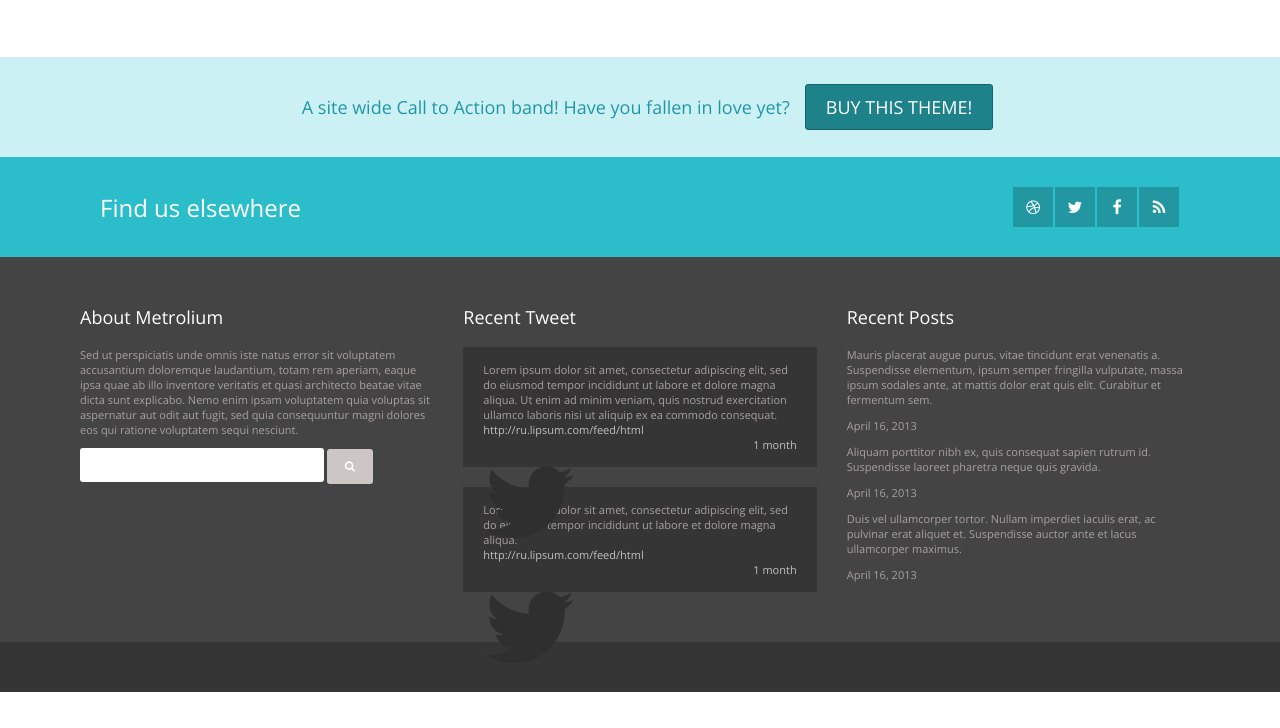
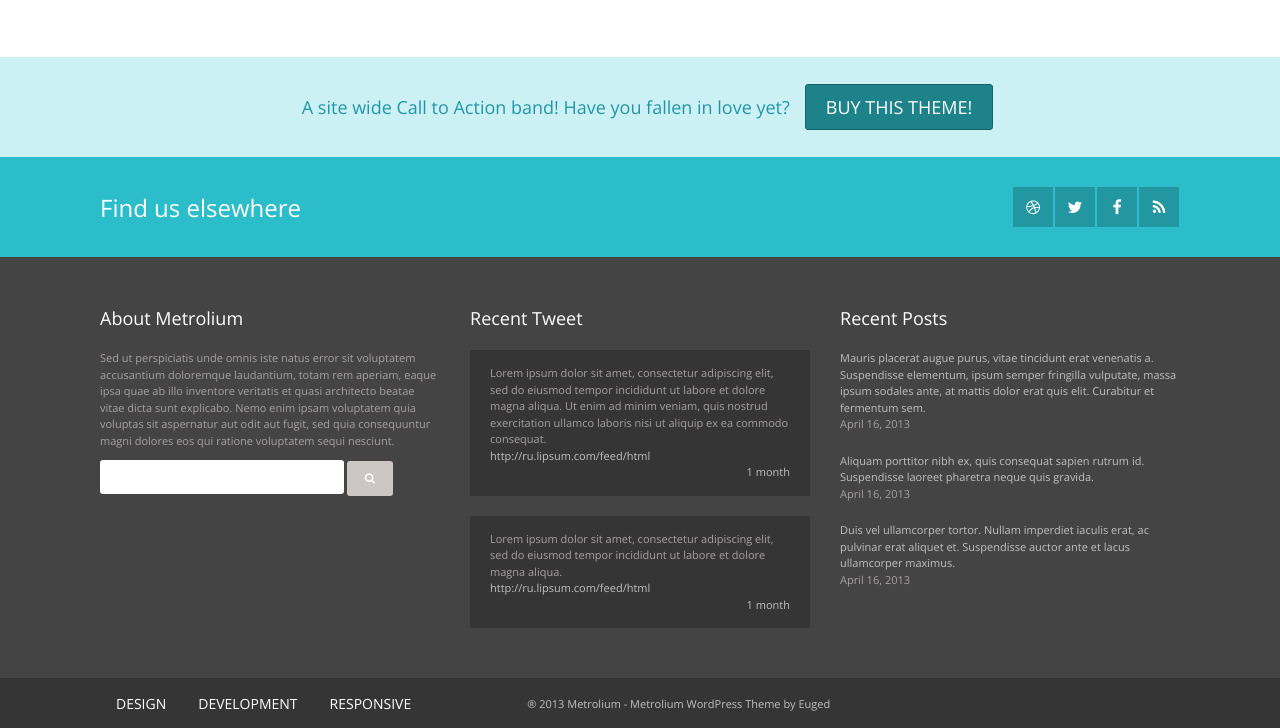
Before and after one commit to Djejin/task_03, a plain HTML site: page index.html in a window 1280 px wide. Shown: the part 1155-1883 px from the top of the page. Before the commit the page ends 1847 px from the top, so only its background shows below. Drawn offline with nearby package versions, Linux system fonts and the light colour scheme.

Commit message:
Update footer, fix nav

```diff
--- a/css/style.css
+++ b/css/style.css
@@ -62,7 +62,7 @@ a {
 /* End Header */
 
 /* Start Nav */
-nav {
+.marg {
     margin: 50px 100px 50px 100px;
 }
 
@@ -80,7 +80,7 @@ nav {
     color: #454545;
 }
 
-nav li a {
+.marg li a {
     width: auto;
     height: 30px;
     padding: 0 15px 0 15px;
@@ -94,7 +94,7 @@ nav li a {
     text-transform: uppercase;
 }
 
-nav li a:hover {
+.marg li a:hover {
     background: #E5E5E5;
 }
 
@@ -106,11 +106,7 @@ nav li a:hover {
     flex-grow: 1;
     flex-shrink: 1;
 }
-
-/* End Nav */
-
 /* Start Section */
-
 section {
     background: #2BBECA;
     height: 200px;
@@ -160,9 +156,6 @@ section h2 {
     font-size: medium;
     color: #CBF1F4;
 }
-
-/* End Section */
-
 /* Start Main */
 main {
     margin: 0 100px 0 100px;
@@ -174,7 +167,6 @@ main {
     background: #F2F2F2;
     font-size: 16px;
 }
-
 .menu li a {
     width: auto;
     height: 30px;
@@ -187,7 +179,6 @@ main {
     font-size: 14px;
     text-transform: uppercase;
 }
-
 .main-flex-container {
     display: flex;
     justify-content: flex-start;
@@ -195,12 +186,10 @@ main {
     flex-wrap: wrap;
     align-content: center;
 }
-
 main li a:hover {
     background: #2ABBC7;
     color: #ffffff;
 }
-
 .main-active-page {
     background: #2ABBC7;
     color: #ffffff;
@@ -215,12 +204,10 @@ main li a:hover {
     text-transform: uppercase;
     margin-left: 5px;
 }
-
 img {
     padding: 0;
     margin: 0;
 }
-
 .img-flex-container {
     display: flex;
     justify-content: space-between;
@@ -228,18 +215,13 @@ img {
     flex-wrap: wrap;
     align-content: center;
 }
-
 .img-flex-container figure {
     margin: 0 0 30px 0;
 }
-
 figure p {
     margin: 0;
     font-size: x-small;
 }
-
-/* End Main */
-
 /* Start Footer */
 .top-footer1 {
     background: #CBF1F4;
@@ -277,7 +259,7 @@ figure p {
     align-content: center;
 }
 
-footer li a {
+.links li a {
     width: 40px;
     height: 40px;
     background: #2296A1;
@@ -358,8 +340,6 @@ footer button{
     font-size: 15px;
     padding: 12px 18px 12px 18px;
 }
-/* End Footer */
-
 .grid {
     display: -webkit-flex;
     display: flex;
@@ -368,8 +348,8 @@ footer button{
     font-size: 11px;
     background-color: #444444;
     color: #a7a1a0;
-    margin: 0 80px 0 80px;
-
+    margin: 0 100px 0 100px;
+    line-height: 1.5;
 }
 .grid-itm {
     margin-top: 30px;
@@ -378,12 +358,9 @@ footer button{
     display: flex;
     flex-wrap: wrap;
 }
-
 .grid-cont{
     flex: 0 1 100%;
 }
-
-
 footer{
     background: #444444;
 }
@@ -392,7 +369,7 @@ footer{
     padding: 15px 20px 15px 20px;
     margin-bottom: 20px;
 }
-.block p{
+.block p, .block2 p{
     margin: 0;
     padding: 0;
 }
@@ -409,8 +386,26 @@ footer{
     position: absolute;
     text-align: left;
 }
-.move-to-bottom{
-
-
-
+.block2{
+    margin-bottom: 20px;
+    color: #C0C0C0;
 }
+.cc{
+    color: #a7a1a0;
+}
+.bottom-footer li a {
+    width: auto;
+    height: 30px;
+    padding: 0 15px 0 15px;
+    display: flex;
+    justify-content: center;
+    align-items: center;
+    color: #ffffff;
+    margin: 1px;
+    font-size: 14px;
+    text-transform: uppercase;
+}
+.end{
+    font-size: 11px;
+    color: #C0C0C0;
+}
--- a/index.html
+++ b/index.html
@@ -22,13 +22,13 @@
         </div>
     </div>
 </header>
-<nav>
+<div class="marg">
     <div class="flex-container">
         <div class="my-flex-block1">
             <span class="logo">M</span>
             <span class="capture">Metrolium</span>
         </div>
-        <div class="my-flex-block2">
+        <nav class="my-flex-block2">
             <ul class="flex-container">
                 <li><a href="#">home</a></li>
                 <li><a href="#">pages</a></li>
@@ -38,9 +38,9 @@
                 <li><a href="#">features</a></li>
                 <li><a href="#">purchase now</a></li>
             </ul>
-        </div>
+        </nav>
     </div>
-</nav>
+</div>
 <section>
     <div class="section-header">
         <div class="section-margin">
@@ -148,7 +148,7 @@
     <div class="top-footer2 footer-flex-container">
         <span class="my-flex-block1 footer-marg1">Find us elsewhere</span>
         <div class="my-flex-block2">
-            <ul class="footer-flex-container">
+            <ul class="footer-flex-container links">
                 <li><a href="#"><i class="fa fa-dribbble"></i></a></li>
                 <li><a href="#"><i class="fa fa-twitter"></i></a></li>
                 <li><a href="#"><i class="fa fa-facebook"></i></a></li>
@@ -176,13 +176,11 @@
                 <p>Lorem ipsum dolor sit amet, consectetur adipiscing elit, sed do eiusmod tempor incididunt ut labore et dolore magna aliqua. Ut enim ad minim veniam, quis nostrud exercitation ullamco laboris nisi ut aliquip ex ea commodo consequat.</p>
                 <a href="#">http://ru.lipsum.com/feed/html</a>
                 <div class="date">1 month</div>
-                <i class="fa fa-twitter"></i>
                 </div>
                 <div class="block">
                     <p>Lorem ipsum dolor sit amet, consectetur adipiscing elit, sed do eiusmod tempor incididunt ut labore et dolore magna aliqua.</p>
                     <a href="#">http://ru.lipsum.com/feed/html</a>
                     <div class="date">1 month</div>
-                    <i class="fa fa-twitter"></i>
                 </div>
             </div>
         </div>
@@ -191,75 +189,33 @@
         <div class="grid-itm">
             <div class="grid-cont">
                 <h3 class="grid-title">Recent Posts</h3>
-                <p>Mauris placerat augue purus, vitae tincidunt erat venenatis a. Suspendisse elementum, ipsum semper fringilla vulputate, massa ipsum sodales ante, at mattis dolor erat quis elit. Curabitur et fermentum sem.</p>
-                <p>April 16, 2013</p>
-
-                <p>Aliquam porttitor nibh ex, quis consequat sapien rutrum id. Suspendisse laoreet pharetra neque quis gravida.</p>
-                <p>April 16, 2013</p>
-
-                <p>Duis vel ullamcorper tortor. Nullam imperdiet iaculis erat, ac pulvinar erat aliquet et. Suspendisse auctor ante et lacus ullamcorper maximus.
-                </p>
-                <p>April 16, 2013</p>
+                <div class="block2">
+                    <p>Mauris placerat augue purus, vitae tincidunt erat venenatis a. Suspendisse elementum, ipsum semper fringilla vulputate, massa ipsum sodales ante, at mattis dolor erat quis elit. Curabitur et fermentum sem.</p>
+                    <p class="cc">April 16, 2013</p>
+                </div>
+                <div class="block2">
+                    <p>Aliquam porttitor nibh ex, quis consequat sapien rutrum id. Suspendisse laoreet pharetra neque quis gravida.</p>
+                    <p class="cc">April 16, 2013</p>
+                </div>
+                <div class="block2">
+                    <p>Duis vel ullamcorper tortor. Nullam imperdiet iaculis erat, ac pulvinar erat aliquet et. Suspendisse auctor ante et lacus ullamcorper maximus.</p>
+                    <p class="cc">April 16, 2013</p>
+                </div>
             </div>
         </div>
     </div>
 
-<!--    <div class="footer-flex-box">
-
-
-        <div class="about-style">
-            <div>
-                <h3>About Metrolium</h3>
-                <p>Sed ut perspiciatis unde omnis iste natus error sit voluptatem accusantium doloremque laudantium, totam rem aperiam, eaque ipsa quae ab illo inventore veritatis et quasi architecto beatae vitae dicta sunt explicabo. Nemo enim ipsam voluptatem quia voluptas sit aspernatur aut odit aut fugit, sed quia consequuntur magni dolores eos qui ratione voluptatem sequi nesciunt.</p>
-            </div>
-            <form action="">
-                <input  type="text" value="" title="">
-                <button class="fa fa-search" type="submit"></button>
-            </form>
+    <div class="bottom-footer main-flex-container">
+        <div class=" my-flex-block1">
+             <ul class="main-flex-container ">
+                <li><a href="#">design</a></li>
+                <li><a href="#">development</a></li>
+                <li><a href="#">responsive</a></li>
+            </ul>
         </div>
-
-        <div class="recent-tweet-style">
-
-            <div>
-                <h3>Recent Tweet</h3>
-                <p>Lorem ipsum dolor sit amet, consectetur adipiscing elit, sed do eiusmod tempor incididunt ut labore et dolore magna aliqua. Ut enim ad minim veniam, quis nostrud exercitation ullamco laboris nisi ut aliquip ex ea commodo consequat.</p>
-                <a href="#">http://ru.lipsum.com/feed/html</a>
-                <p>1 month</p>
-                <i class="fa fa-twitter"></i>
-            </div>
-
-            <div>
-                <p>Lorem ipsum dolor sit amet, consectetur adipiscing elit, sed do eiusmod tempor incididunt ut labore et dolore magna aliqua. Ut enim ad minim veniam, quis nostrud exercitation ullamco laboris nisi ut aliquip ex ea commodo consequat.</p>
-                <a href="#">http://ru.lipsum.com/feed/html</a>
-                <p>1 month</p>
-                <i class="fa fa-twitter"></i>
-            </div>
-
-            <span>
-                <i class="fa fa-twitter"></i>
-                <a href="#">Follow Us on Twitter</a>
-            </span>
-
+        <div class="main-flex-container">
+            <span class="my-flex-block2 end">® 2013 Metrolium - Metrolium WordPress Theme by Euged</span>
         </div>
-
-        <div class="recent-posts-style">
-
-            <h3>Recent Posts</h3>
-            <p>Mauris placerat augue purus, vitae tincidunt erat venenatis a. Suspendisse elementum, ipsum semper fringilla vulputate, massa ipsum sodales ante, at mattis dolor erat quis elit. Curabitur et fermentum sem.</p>
-            <p>April 16, 2013</p>
-
-            <p>Aliquam porttitor nibh ex, quis consequat sapien rutrum id. Suspendisse laoreet pharetra neque quis gravida.</p>
-            <p>April 16, 2013</p>
-
-            <p>Duis vel ullamcorper tortor. Nullam imperdiet iaculis erat, ac pulvinar erat aliquet et. Suspendisse auctor ante et lacus ullamcorper maximus.
-            </p>
-            <p>April 16, 2013</p>
-
-        </div>
-
-    </div>-->
-    <div class="bottom-footer">
-
     </div>
 </footer>
 
```
